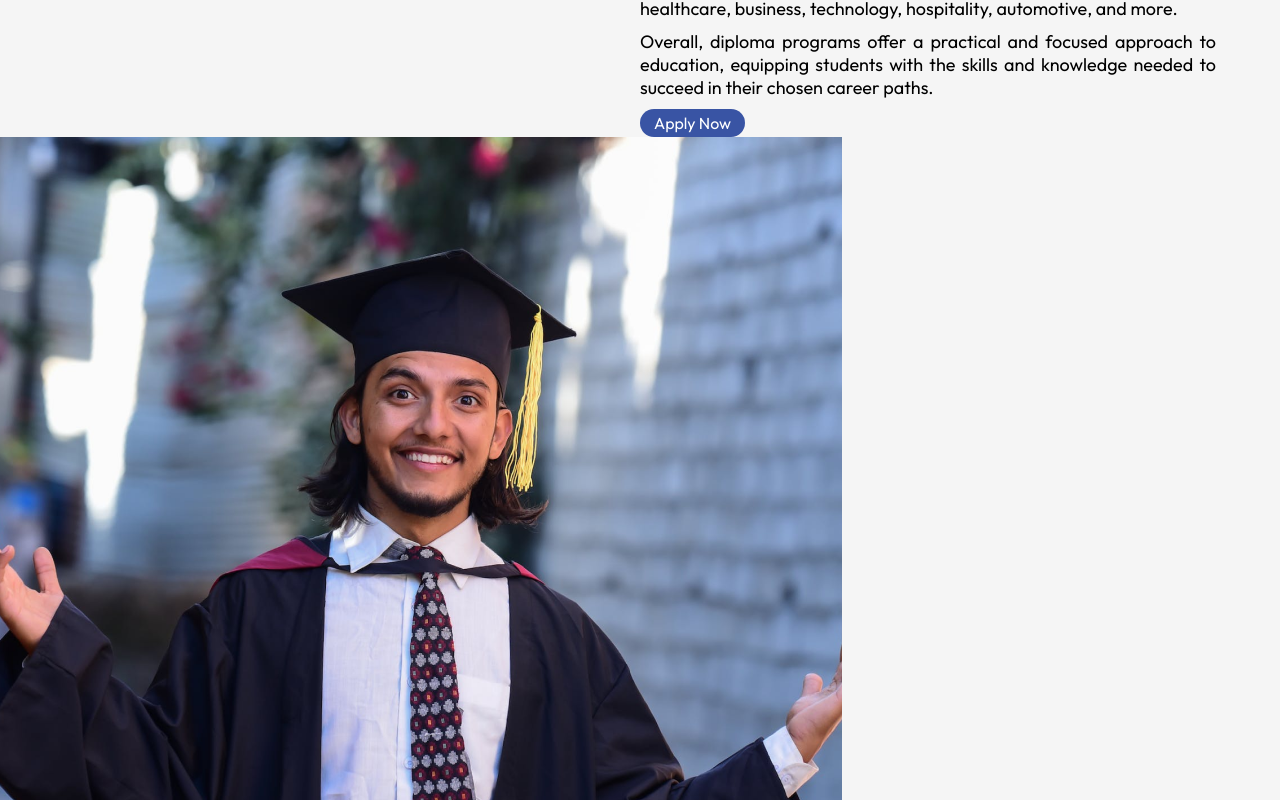
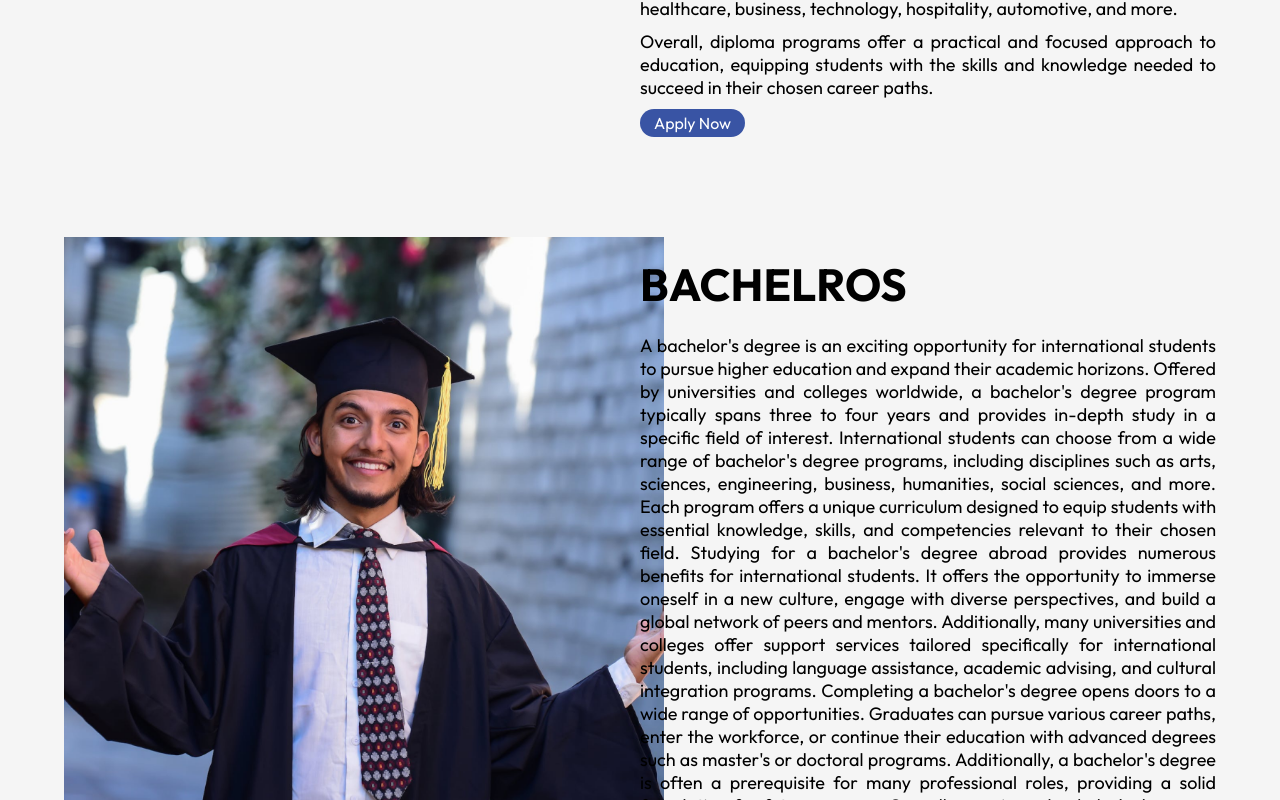
Before and after one commit to hetoribocchi/udaan, a React (Vite) app: page /programs in a window 1280 px wide. Shown: the part 740-1540 px from the top of the page. Built offline with nearby package versions, Linux system fonts and the light colour scheme.

Commit message:
programs

```diff
--- a/src/Pages/ProgramePage/ProgramPage.css
+++ b/src/Pages/ProgramePage/ProgramPage.css
@@ -1,42 +1,42 @@
-.diploma{
+.courses{
     display: flex;
     margin-top: 100px;
     margin-right: auto;
     margin-left: auto;
-    justify-content: space-between;
+    justify-content: center;
     width: 90%;
 
 }
-.diploma-img{
+.courses-img{
     width: 50%;
 
 }
-.diploma-img img {
+.courses-img img {
     width: 600px;
 }
 
 
-.diploma-caption{
+.courses-caption{
     width: 50%;
 }
-.diploma-caption h2 {
+.courses-caption h2 {
     font-size: 64px;
     font-weight: 700;
     font-variant-caps: all-petite-caps;
     margin-bottom: 1rem;
 }
-.diploma-caption p {
+.courses-caption p {
     font-weight: 400;
     font-size: 18px;
     text-align: justify;
     padding-bottom: 10px;
 
 }
-.diploma-caption ul li {
+.courses-caption ul li {
     padding-bottom: 10px;
     padding-top: 10px;
     list-style: number;
 }
-.diploma-caption ul {
+.courses-caption ul {
     margin-top: 10px;
 }
--- a/src/Pages/ProgramePage/ProgramPage.jsx
+++ b/src/Pages/ProgramePage/ProgramPage.jsx
@@ -15,10 +15,10 @@ const ProgramPage = () => {
       <div>
       <Navbar/>
       </div>
-      <div className='diploma'>
-            <div className='diploma-img'>
+      <div className='courses'>
+            <div className='courses-img'>
                 <img src={program_1} alt="" /></div>
-                <div className='diploma-caption'>
+                <div className='courses-caption'>
                     <h2>Diploma</h2>
                     <p>
                     A diploma program is a type of educational program offered by various institutions, such as colleges, universities, vocational schools, or technical institutes. These programs typically provide specialized training and education in a specific field or industry.
@@ -39,13 +39,21 @@ const ProgramPage = () => {
                     </p>
                     <button className= 'btn dark-btn'> <Link to = '/apply-now'> Apply Now </Link> </button>
                 </div></div>
-                <div className='bachelors'>
-                  <div>
-                    <img src={program_2} alt="" />
-                    <div>
+                <div className='courses'>
+                  <div className='courses-img'>
+                    <img src={program_2} alt="" /></div>
+                    <div className='courses-caption'>
                       <h2>Bachelros</h2>
-                      <p>Lorem ipsum dolor sit amet consectetur adipisicing elit. Deserunt dolore tempore sapiente adipisci veniam quis dignissimos? Sit, deserunt dolore aliquam ut veniam ipsa labore placeat aliquid, error sequi debitis. Dignissimos.</p>
-                    </div>
+                      <p>A bachelor's degree is an exciting opportunity for international students to pursue higher education and expand their academic horizons. Offered by universities and colleges worldwide, a bachelor's degree program typically spans three to four years and provides in-depth study in a specific field of interest.
+
+International students can choose from a wide range of bachelor's degree programs, including disciplines such as arts, sciences, engineering, business, humanities, social sciences, and more. Each program offers a unique curriculum designed to equip students with essential knowledge, skills, and competencies relevant to their chosen field.
+
+Studying for a bachelor's degree abroad provides numerous benefits for international students. It offers the opportunity to immerse oneself in a new culture, engage with diverse perspectives, and build a global network of peers and mentors. Additionally, many universities and colleges offer support services tailored specifically for international students, including language assistance, academic advising, and cultural integration programs.
+
+Completing a bachelor's degree opens doors to a wide range of opportunities. Graduates can pursue various career paths, enter the workforce, or continue their education with advanced degrees such as master's or doctoral programs. Additionally, a bachelor's degree is often a prerequisite for many professional roles, providing a solid foundation for future success.
+
+Overall, pursuing a bachelor's degree as an international student is an enriching and transformative experience. It not only provides academic and career advancement but also fosters personal growth, cultural exchange, and lifelong connections with peers from around the world.".</p>
+
                   </div>
                 </div>
 
```
